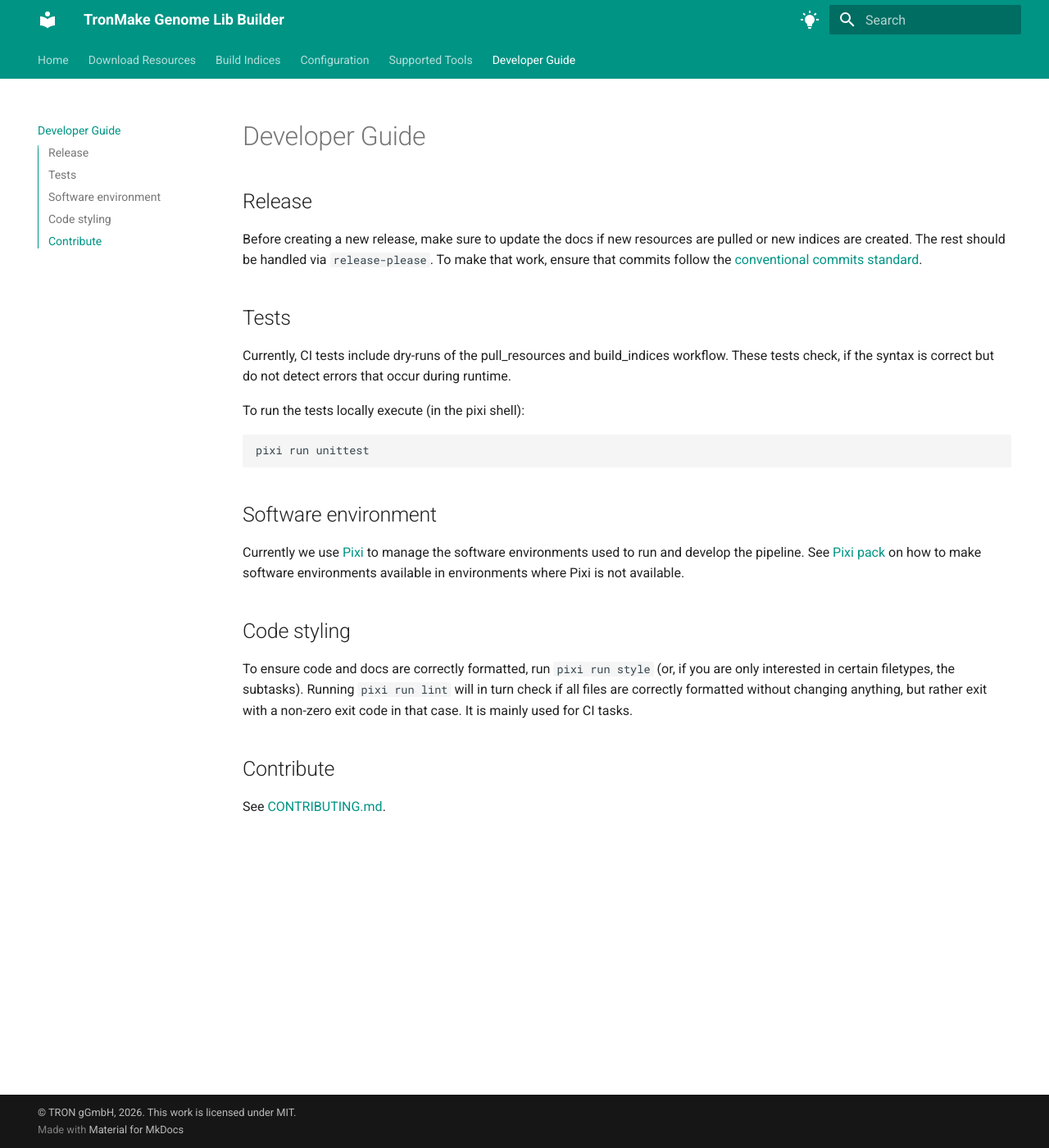
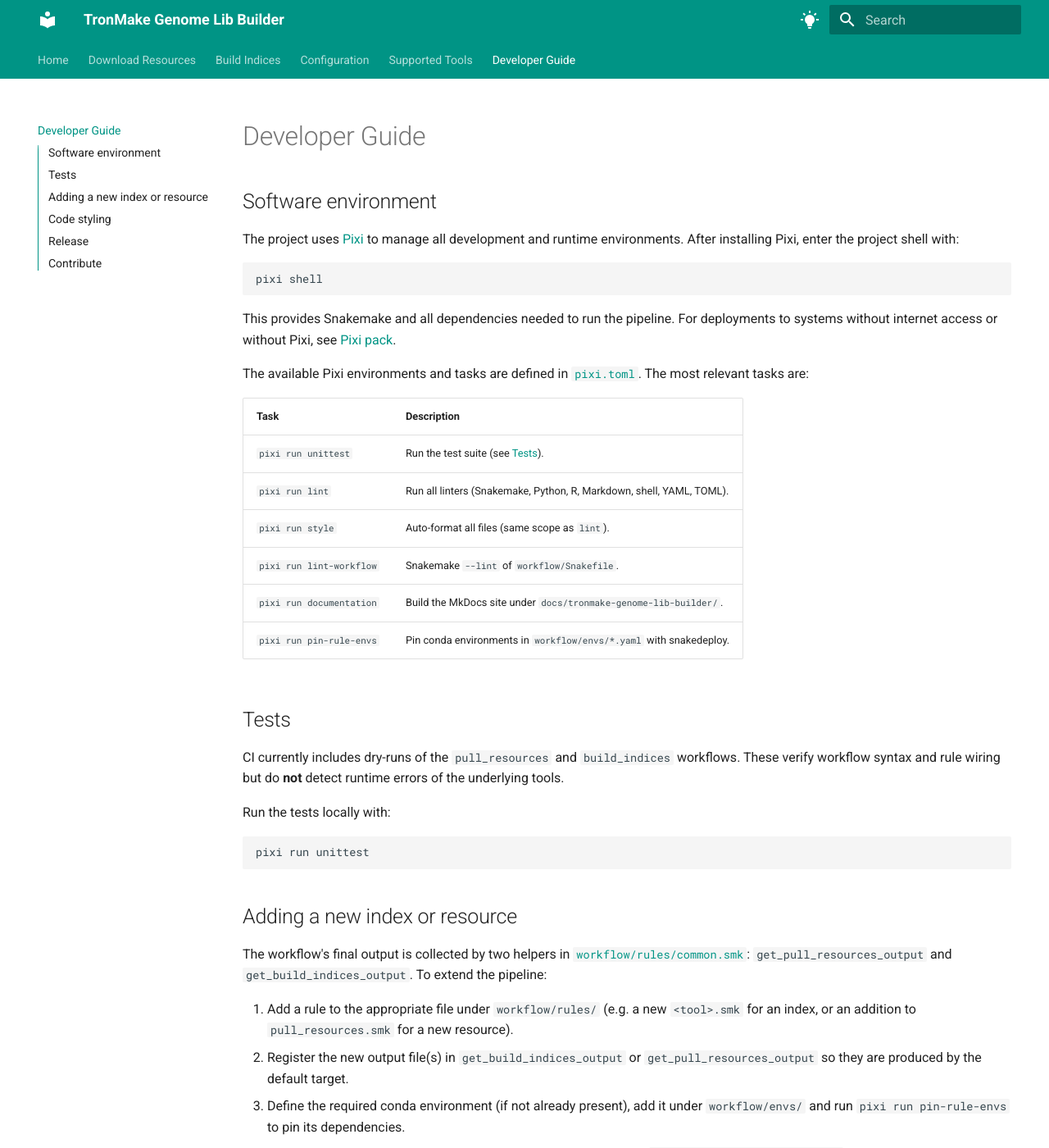
Before and after one commit to TRON-Bioinformatics/oblx, an MkDocs documentation site: the page built from docs/tronmake-genome-lib-builder/docs/developer_guide.md, in a window 1280 px wide and 1400 px high. Shown: the whole window at 82% size. Built offline with MkDocs 1.6.1 and Material for MkDocs 9.7.7, drawn with Linux system fonts in a browser that asks for light colours; some of the changed text lies outside the part shown.

Commit message:
docs: General documentation improvements
* Update output file structure
* Improved developer guide
* Update software deployment methods for usage

````diff
--- a/docs/tronmake-genome-lib-builder/docs/developer_guide.md
+++ b/docs/tronmake-genome-lib-builder/docs/developer_guide.md
@@ -1,40 +1,83 @@
 # Developer Guide
 
-## Release
+## Software environment
 
-Before creating a new release, make sure to update the docs if new resources are
-pulled or new indices are created. The rest should be handled via
-`release-please`. To make that work, ensure that commits follow the
-[conventional commits standard](https://www.conventionalcommits.org).
+The project uses [Pixi](https://pixi.prefix.dev/latest/) to manage all
+development and runtime environments. After installing Pixi, enter the project
+shell with:
+
+```
+pixi shell
+```
+
+This provides Snakemake and all dependencies needed to run the pipeline. For
+deployments to systems without internet access or without Pixi, see
+[Pixi pack](https://pixi.prefix.dev/latest/deployment/pixi_pack/).
+
+The available Pixi environments and tasks are defined in
+[`pixi.toml`](https://github.com/TRON-Private/tronmake-genome-lib-builder/blob/dev/pixi.toml).
+The most relevant tasks are:
+
+| Task                     | Description                                                          |
+| ------------------------ | -------------------------------------------------------------------- |
+| `pixi run unittest`      | Run the test suite (see [Tests](#tests)).                            |
+| `pixi run lint`          | Run all linters (Snakemake, Python, R, Markdown, shell, YAML, TOML). |
+| `pixi run style`         | Auto-format all files (same scope as `lint`).                        |
+| `pixi run lint-workflow` | Snakemake `--lint` of `workflow/Snakefile`.                          |
+| `pixi run documentation` | Build the MkDocs site under `docs/tronmake-genome-lib-builder/`.     |
+| `pixi run pin-rule-envs` | Pin conda environments in `workflow/envs/*.yaml` with snakedeploy.   |
 
 ## Tests
 
-Currently, CI tests include dry-runs of the pull_resources and build_indices
-workflow. These tests check, if the syntax is correct but do not detect errors
-that occur during runtime.
+CI currently includes dry-runs of the `pull_resources` and `build_indices`
+workflows. These verify workflow syntax and rule wiring but do **not** detect
+runtime errors of the underlying tools.
 
-To run the tests locally execute (in the pixi shell):
+Run the tests locally with:
 
 ```
 pixi run unittest
 ```
 
-## Software environment
+## Adding a new index or resource
 
-Currently we use [Pixi](https://pixi.prefix.dev/latest/) to manage the software
-environments used to run and develop the pipeline. See
-[Pixi pack](https://pixi.prefix.dev/latest/deployment/pixi_pack/) on how to make
-software environments available in environments where Pixi is not available.
+The workflow's final output is collected by two helpers in
+[`workflow/rules/common.smk`](https://github.com/TRON-Private/tronmake-genome-lib-builder/blob/dev/workflow/rules/common.smk):
+`get_pull_resources_output` and `get_build_indices_output`. To extend the
+pipeline:
+
+1. Add a rule to the appropriate file under `workflow/rules/` (e.g. a new
+   `<tool>.smk` for an index, or an addition to `pull_resources.smk` for a new
+   resource).
+1. Register the new output file(s) in `get_build_indices_output` or
+   `get_pull_resources_output` so they are produced by the default target.
+1. Define the required conda environment (if not already present), add it under
+   `workflow/envs/` and run `pixi run pin-rule-envs` to pin its dependencies.
+1. Define the required container (if not already present) and add it to
+   [`config/container_config.yaml`](https://github.com/TRON-Private/tronmake-genome-lib-builder/blob/dev/config/container_config.yaml).
+1. Document the new output in `pull_resources.md` / `build_indices.md` and add a
+   row to the matching `docs/.../resources/*.tsv` table.
 
 ## Code styling
 
-To ensure code and docs are correctly formatted, run `pixi run style` (or, if
-you are only interested in certain filetypes, the subtasks). Running
-`pixi run lint` will in turn check if all files are correctly formatted without
-changing anything, but rather exit with a non-zero exit code in that case. It is
-mainly used for CI tasks.
+Run `pixi run style` to auto-format code and docs. `pixi run lint` performs the
+same checks without modifying files and exits non-zero on failure; it is used in
+CI. Sub-tasks (`style-python`, `lint-snakemake`, ...) are available for
+individual file types — see
+[`pixi.toml`](https://github.com/TRON-Private/tronmake-genome-lib-builder/blob/dev/pixi.toml).
+
+## Release
+
+Before creating a new release:
+
+- If new resources are pulled or new indices are created, ensure they are
+  documented (including the matching row in
+  `docs/tronmake-genome-lib-builder/docs/resources/{human,mouse}_resources.tsv`
+  or `supported_tools.tsv`).
+- Update `CHANGELOG.md`.
+- Bump the version in
+  [`pixi.toml`](https://github.com/TRON-Private/tronmake-genome-lib-builder/blob/dev/pixi.toml).
 
 ## Contribute
 
-See
 [CONTRIBUTING.md](https://github.com/TRON-Private/tronmake-genome-lib-builder/blob/main/CONTRIBUTING.md).
````
Also changed, not shown: docs/tronmake-genome-lib-builder/docs/build_indices.md (+27 -12 lines), docs/tronmake-genome-lib-builder/docs/index.md (+31 -31 lines), docs/tronmake-genome-lib-builder/docs/pull_resources.md (+43 -17 lines), docs/tronmake-genome-lib-builder/docs/supported_tools.md (+10 -1 lines), 1 other file.
